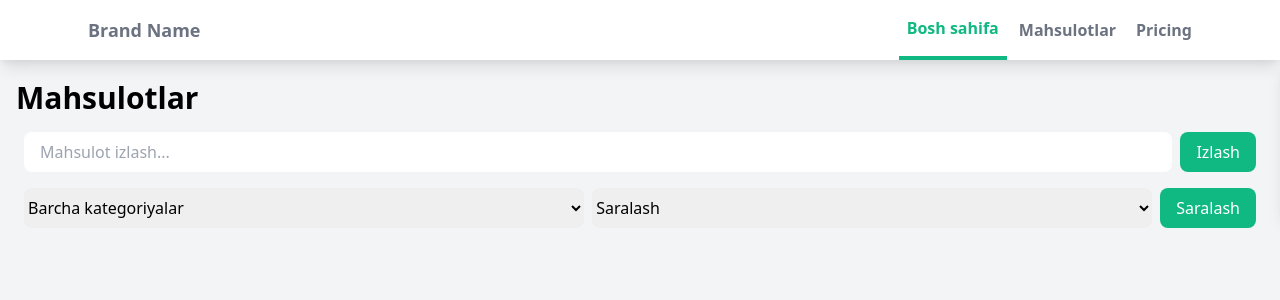
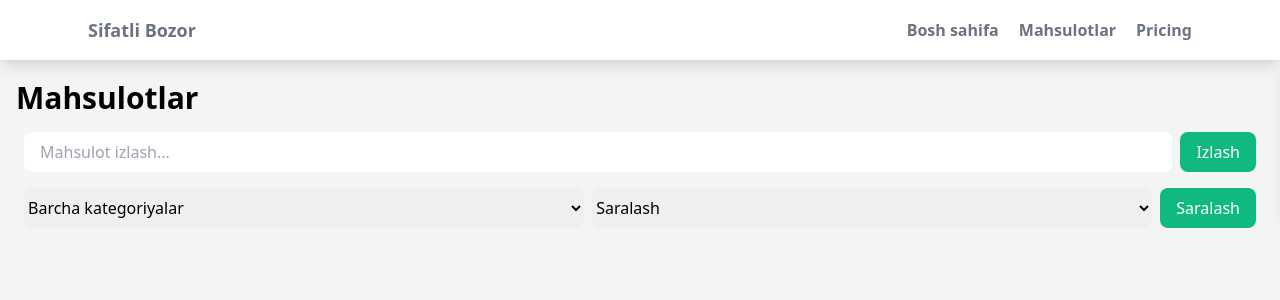
Before and after one commit to NurbekLDM/Sifatli-bozor.uz, a Django app: page /products/ in a window 1280 px wide. Shown: the top 300 px of the page. Run offline with Django 5.2, Linux system fonts and the light colour scheme; data that the repository does not hold is empty.

Commit message:
Initial commit

```diff
--- a/products/urls.py
+++ b/products/urls.py
@@ -11,7 +11,7 @@ urlpatterns = [
     path('admin-panel/category/add/', views.category_add, name='category_add'),
     path('admin-panel/category/<int:pk>/edit/', views.category_edit, name='category_edit'),
     path('admin-panel/category/<int:pk>/delete/', views.category_delete, name='category_delete'),
-    path('login/', auth_views.LoginView.as_view(), name='login'),
-    path('admin_panel/', views.admin_panel, name='admin_panel'),
+    # path('login/', auth_views.LoginView.as_view(), name='login'),
+    # path('admin_panel/', views.admin_panel, name='admin_panel'),
     path('', views.homePage, name='homePage'),
 ]
--- a/templates/products/product_form.html
+++ b/templates/products/product_form.html
@@ -36,7 +36,7 @@
                         {% endfor %}
                     </select>
                 </div>
-                <button type="submit" class="w-full bg-green-500 text-white py-2 px-4 rounded-lg hover:bg-green-600 transition duration-300">Save</button>
+                <button type="submit" class="w-full bg-green-500 text-white py-2 px-4 rounded-lg hover:bg-green-600 transition duration-300">Saqlash</button>
             </form>
         </div>
     </div>
--- a/templates/products/product_list.html
+++ b/templates/products/product_list.html
@@ -25,11 +25,11 @@
             <div class="flex justify-between">
                 <div class="flex space-x-7">
                     <a href="/" class="flex items-center py-4 px-2">
-                        <span class="font-semibold text-gray-500 text-lg">Brand Name</span>
+                        <span class="font-semibold text-gray-500 text-lg">Sifatli Bozor</span>
                     </a>
                 </div>
                 <div class="hidden md:flex items-center space-x-1">
-                    <a href="/" class="py-4 px-2 text-green-500 border-b-4 border-green-500 font-semibold">Bosh sahifa</a>
+                    <a href="/" class="py-4 px-2 text-gray-500 hover:text-green-500 transition duration-300 font-semibold">Bosh sahifa</a>
                     <a href="" class="py-4 px-2 text-gray-500 font-semibold hover:text-green-500 transition duration-300">Mahsulotlar</a>
                     <a href="#" class="py-4 px-2 text-gray-500 font-semibold hover:text-green-500 transition duration-300">Pricing</a>
                 </div>
```
